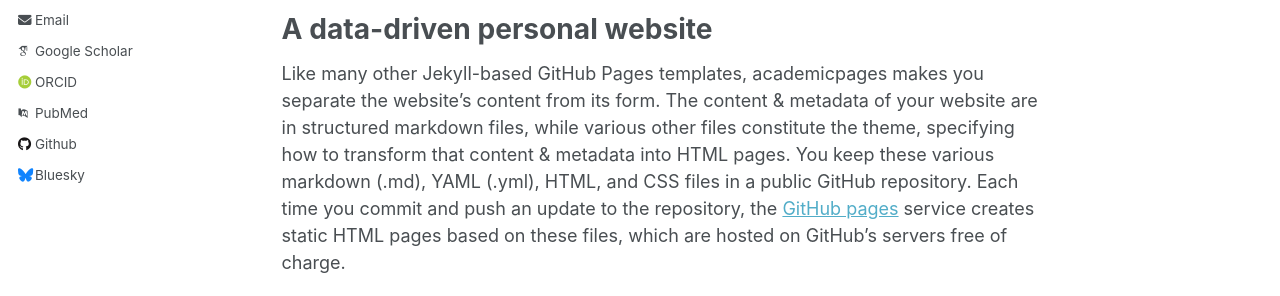
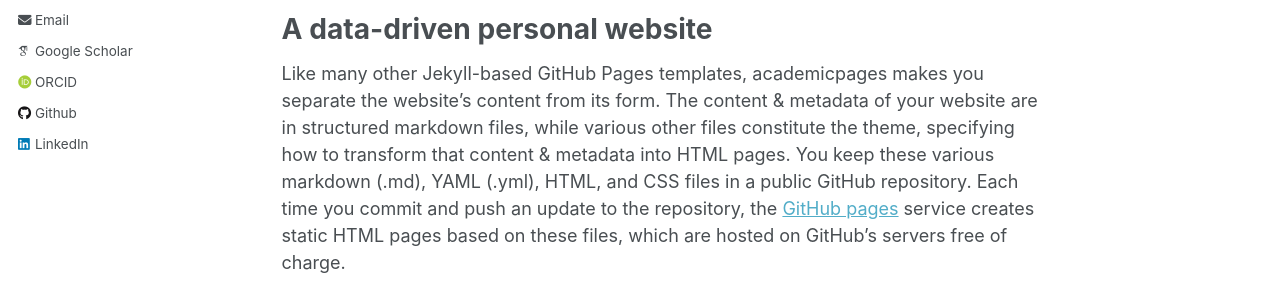
Before and after one commit to kaitailiang/kaitailiang.github.io, a Jekyll site: the page built from _pages/about.md, in a window 1280 px wide. Shown: the part 409-705 px from the top of the page. Built offline with Jekyll 4.4.1, drawn with Linux system fonts in a browser that asks for light colours; some web fonts are replaced; part of the change alters nothing that is shown.

Commit message:
Update _config.yml

```diff
--- a/_config.yml
+++ b/_config.yml
@@ -32,22 +32,22 @@ author:
 
   # Academic websites
   arxiv            : # URL - Update with the correct link to your profile
-  googlescholar    : "https://scholar.google.com/citations?user=PS_CX0AAAAAJ"
+  googlescholar    : "https://scholar.google.com.hk/citations?user=_qHKRH4AAAAJ&hl=en"
   impactstory      : # URL
-  orcid            : "http://orcid.org/yourorcidurl"
-  pubmed           : "https://www.ncbi.nlm.nih.gov/pubmed/?term=john+snow"
+  orcid            : "https://orcid.org/0000-0003-0262-7678"
+  pubmed           : #"https://www.ncbi.nlm.nih.gov/pubmed/?term=john+snow"
   researchgate     : # URL
 
   # Repositories and software development
   bitbucket        : # Username - Update with your username on the site
   codepen          : # Username
   dribbble         : # Username
-  github           : "academicpages"
+  github           : "https://github.com/ktliang20"
   kaggle           : # Username
   stackoverflow    : # User number or user number and name (i.e., use "1" or "1/jeff-atwood")
 
   # Social media
-  bluesky          : "bsky.app" # Replace this with you Bluesky username
+  bluesky          : #"bsky.app" # Replace this with you Bluesky username
   facebook         : # Username
   flickr           : # Username
   foursquare       : # Username
@@ -56,7 +56,7 @@ author:
   keybase          : # Username
   instagram        : # Username
   lastfm           : # Username
-  linkedin         : # Username
+  linkedin         : "https://www.linkedin.com/in/kaitai-liang-7b3a2022/"
   mastodon         : # URL
   medium           : # URL
   pinterest        : # Username
```
